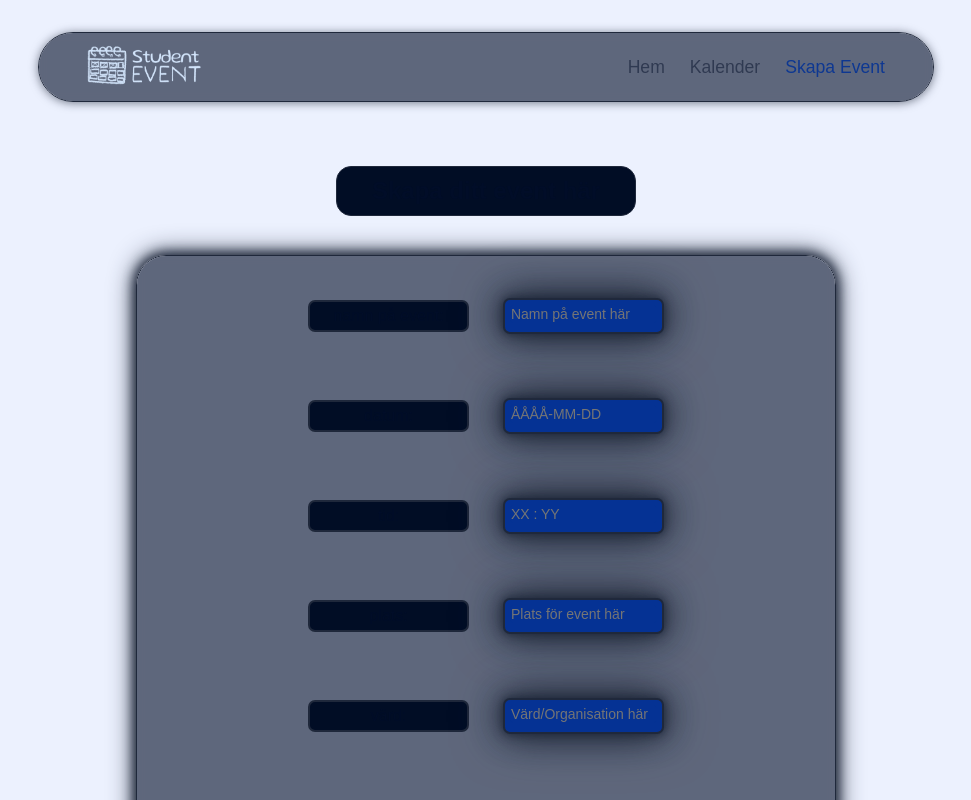
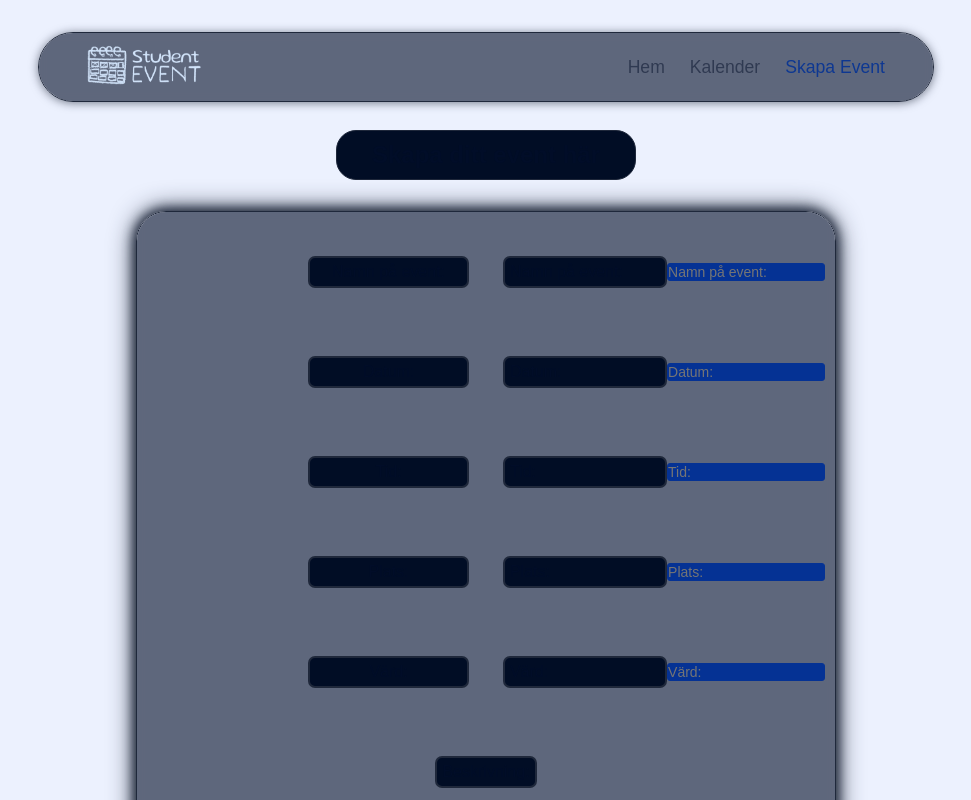
Before and after one commit to Asiyn/student-event, a Next.js app: page /create-event in a window 1280 px wide. Shown: the top 800 px of the page, without its empty margins (154-1125 px from the left). Built offline with nearby package versions, Linux system fonts and the light colour scheme.

Commit message:
trallalerotrallala

```diff
--- /dev/null
+++ b/src/app/components/itemBuilder.jsx
@@ -0,0 +1,16 @@
+import React from "react";
+import styles from "../create-event/createEvent.module.css";
+
+export function ItemBuilder(props) {
+  const { row, rhs, text } = props;
+  const column = rhs ? 2 : 1;
+  const style = rhs ? styles.bodyFlexRHS : styles.bodyFlex;
+  return (
+    <div className={style} style={{ gridRow: row, gridColumn: column }}>
+      <div className={styles.bodyText}>{text}</div>
+      {rhs && (
+        <textarea className={styles.textInput} placeholder={text} rows={1} />
+      )}
+    </div>
+  );
+}
--- a/src/app/components/navbar.tsx
+++ b/src/app/components/navbar.tsx
@@ -6,7 +6,7 @@ import styles from "./navbar.module.css";
 import Link from "next/link";
 import { usePathname } from "next/navigation";
 
-import { FontAwesomeIcon } from '@fortawesome/react-fontawesome'
+import { FontAwesomeIcon } from "@fortawesome/react-fontawesome";
 
 export default function Navbar() {
   const pathName = usePathname();
--- a/src/app/create-event/createEvent.module.css
+++ b/src/app/create-event/createEvent.module.css
@@ -1,7 +1,5 @@
 .container {
-position: fixed;
-
-  margin-top: 3%;
+  position: fixed;
   width: 100%;
   max-width: 700px;
   position: relative;
@@ -10,9 +8,7 @@ position: fixed;
   display: flex;
   flex-direction: column;
   gap: 2rem;
-
-
-
+  margin-top: 5px;
   border-radius: 30px;
 
   background-color: color-mix(in srgb, var(--nav-background) 60%, transparent);
@@ -39,21 +35,32 @@ position: fixed;
   box-sizing: border-box;
 }
 
+.grid2 {
+  display: grid;
+  height: 100%;
+  width: 100%;
+
+  grid-template-columns: 1fr 1fr 1fr;
+  grid-template-rows: 1fr 1fr;
+
+  box-sizing: border-box;
+}
+
 .headFlex {
-  padding-top: 13%;
+  margin-top: 130px;
+  margin-bottom: 2%;
+  height: fit-content;
   display: flex;
   align-items: center;
-  justify-content: center;
+  justify-content: space-between;
+  justify-self: center;
 }
 
 .bodyFlex {
   display: flex;
   align-items: center;
   justify-content: right;
-
   padding-right: 5%;
-
-
 }
 
 .bodyFlexRHS {
@@ -63,7 +70,6 @@ position: fixed;
 
   padding-left: 5%;
   width: 100%;
-
 }
 
 .descFlex {
@@ -79,14 +85,12 @@ position: fixed;
   width: 100%;
 }
 
-
-
 .headText {
   font-family: Arial, Helvetica, sans-serif;
   font-size: x-large;
   font-weight: bold;
 
-  border-radius: 15px;
+  border-radius: 20px;
   border: 1px solid var(--border);
   background-color: var(--nav-background);
 
@@ -95,7 +99,6 @@ position: fixed;
   color: var(--text);
   text-align: center;
 }
-
 
 .bodyText {
   font-family: Arial, Helvetica, sans-serif;
@@ -108,7 +111,6 @@ position: fixed;
   background-color: var(--nav-background);
   color: var(--text);
   border: 2px solid var(--border);
-
 }
 
 .bodyTextRHS {
@@ -145,7 +147,7 @@ position: fixed;
   overflow-wrap: break-word;
   resize: none;
 }
-.descText{
+.descText {
   font-family: Arial, Helvetica, sans-serif;
   border-radius: 7px;
   padding: 5px;
@@ -155,7 +157,6 @@ position: fixed;
   background-color: var(--nav-background);
   color: var(--text);
   border: 2px solid var(--border);
-
 }
 
 .descInputText {
@@ -180,7 +181,6 @@ position: fixed;
   border: 1px solid var(--primary);
 }
 
-
 .textInput:focus {
   outline: none;
   box-shadow: 0 0 0 4px color-mix(in srgb, var(--primary) 20%, transparent);
@@ -203,7 +203,6 @@ position: fixed;
   text-align: left;
 }
 
-
 @keyframes glowPulse {
   0% {
     box-shadow:
--- a/src/app/create-event/page.tsx
+++ b/src/app/create-event/page.tsx
@@ -1,29 +1,41 @@
 import Navbar from "../components/navbar";
 import styles from "./createEvent.module.css";
-
-
-import formBuilder from "../components/formBuilder";
+import { ItemBuilder } from "../components/itemBuilder";
+import { truncate } from "fs";
 
 export const metadata = {
   title: "Skapa Event | StudentEvent",
 };
 
+const firstFive: string[] = [
+  "Namn på event:",
+  "Datum:",
+  "Tid:",
+  "Plats:",
+  "Värd:",
+];
+
+const eightToTen: string[] = ["omslag / affisch:", "fakultet:", "Sektion:"];
+
 export default function CreateEvent() {
   return (
     <>
       <Navbar />
-           <div
-            className={styles.headFlex}>
-            <p className={styles.headText}>Skapa ditt event här</p>
-          </div>
+      <div className={styles.headFlex}>
+        <p className={styles.headText}>Skapa ditt event här</p>
+      </div>
+      {/*kan chilla här*/}
       <div className={styles.container}>
         <div className={styles.grid}>
-          <div
-            className={styles.bodyFlex}
-            style={{ gridRow: "1", gridColumn: "1" }}
-          >
-            <p className={styles.bodyText}>namn på event:</p>
-          </div>
+          {firstFive.map((thisText) => (
+            <ItemBuilder
+              key={thisText}
+              row={firstFive.indexOf(thisText) + 1}
+              rhs={false}
+              text={thisText}
+            />
+          ))}
+          {/*
           <div
             className={styles.bodyFlex}
             style={{ gridRow: "2", gridColumn: "1" }}
@@ -47,7 +59,8 @@ export default function CreateEvent() {
             style={{ gridRow: "5", gridColumn: "1" }}
           >
             <p className={styles.bodyText}>värd:</p>
-          </div>
+            </div>
+            */}
           <div
             className={styles.descFlex}
             style={{ gridRow: "6", gridColumn: "1 /span 2" }}
@@ -55,11 +68,33 @@ export default function CreateEvent() {
             <p className={styles.descText}>Beskrivning:</p>
           </div>
           <div
+            className={styles.descFlexInputText}
+            style={{ gridRow: "7", gridColumn: "1 /span 2" }}
+          >
+            <p className={styles.descFlexText}>
+              <textarea
+                className={styles.descInputText}
+                placeholder="Beskriv ditt evenemang här"
+                maxLength={250}
+              />
+            </p>
+          </div>
+
+          {eightToTen.map((thisText) => (
+            <ItemBuilder
+              key={thisText}
+              row={eightToTen.indexOf(thisText) + 8}
+              rhs={false}
+              text={thisText}
+            />
+          ))}
+
+          {/*<div
             className={styles.bodyFlex}
             style={{ gridRow: "8", gridColumn: "1" }}
           >
             <p className={styles.bodyText}>omslag / affisch:</p>
-          </div>{" "}
+          </div>
           <div
             className={styles.bodyFlex}
             style={{ gridRow: "9", gridColumn: "1" }}
@@ -71,85 +106,114 @@ export default function CreateEvent() {
             style={{ gridRow: "10", gridColumn: "1" }}
           >
             <p className={styles.bodyText}>sektion:</p>
-          </div>
+          </div>*/}
           {/* ------------------RIGHT SIDE / TEXT----------------- */}
+          {firstFive.map((thisText) => (
+            <ItemBuilder
+              key={thisText}
+              row={firstFive.indexOf(thisText) + 1}
+              rhs={true}
+              text={thisText}
+            />
+          ))}
+          {/*
           <div
             className={styles.bodyFlexRHS}
             style={{ gridRow: "1", gridColumn: "2" }}
           >
             <p className={styles.bodyTextRHS}>
+              <textarea
+                className={styles.textInput}
+                placeholder="Namn på event här"
+                rows={1}
+              />
+            </p>
+          </div>
 
-              <textarea className={styles.textInput} placeholder="Namn på event här" rows={1}/>
-      </p>
-          </div>
           <div
             className={styles.bodyFlexRHS}
             style={{ gridRow: "2", gridColumn: "2" }}
           >
-
             <p className={styles.bodyTextRHS}>
-              <textarea className={styles.textInput} placeholder="ÅÅÅÅ-MM-DD"
-              rows={1}/>
-             </p>
-
+              <textarea
+                className={styles.textInput}
+                placeholder="ÅÅÅÅ-MM-DD"
+                rows={1}
+              />
+            </p>
           </div>
           <div
             className={styles.bodyFlexRHS}
             style={{ gridRow: "3", gridColumn: "2" }}
           >
             <p className={styles.bodyTextRHS}>
-              <textarea className={styles.textInput} placeholder="XX : YY" rows={1}/></p>
-
+              <textarea
+                className={styles.textInput}
+                placeholder="XX : YY"
+                rows={1}
+              />
+            </p>
           </div>
           <div
             className={styles.bodyFlexRHS}
             style={{ gridRow: "4", gridColumn: "2" }}
           >
             <p className={styles.bodyTextRHS}>
-              <textarea className={styles.textInput} placeholder="Plats för event här" rows={1}/></p>
+              <textarea
+                className={styles.textInput}
+                placeholder="Plats för event här"
+                rows={1}
+              />
+            </p>
           </div>
           <div
             className={styles.bodyFlexRHS}
             style={{ gridRow: "5", gridColumn: "2" }}
           >
-
             <p className={styles.bodyTextRHS}>
-              <textarea className={styles.textInput} placeholder="Värd/Organisation här" rows={1}/></p>
-
+              <textarea
+                className={styles.textInput}
+                placeholder="Värd/Organisation här"
+                rows={1}
+              />
+            </p>
           </div>
-          <div
-            className={styles.descFlexInputText}
-            style={{ gridRow: "7", gridColumn: "1 /span 2" }}
-          >
-
-            <p className={styles.descFlexText}>
-              <textarea className={styles.descInputText} placeholder="Beskriv ditt evenemang här" maxLength={250}/></p>
-
-          </div>
+          */}
           <div
             className={styles.bodyFlexRHS}
             style={{ gridRow: "8", gridColumn: "2" }}
           >
-
             <p className={styles.bodyTextRHS}>
-              <textarea className={styles.textInput} placeholder="Ladda upp omslag/affish här" rows={1}/></p>
+              <textarea
+                className={styles.textInput}
+                placeholder="Ladda upp omslag/affish här"
+                rows={1}
+              />
+            </p>
           </div>
           <div
             className={styles.bodyFlexRHS}
             style={{ gridRow: "9", gridColumn: "2" }}
           >
-
             <p className={styles.bodyTextRHS}>
-              <textarea className={styles.textInput} placeholder="Faktultet Lintek/Stuff..." rows={1}/></p>
+              <textarea
+                className={styles.textInput}
+                placeholder="Faktultet Lintek/Stuff..."
+                rows={1}
+              />
+            </p>
           </div>
-
           <div
             className={styles.bodyFlexRHS}
             style={{ gridRow: "10", gridColumn: "2" }}
           >
-
-            <p className={styles.bodyTextRHS}><textarea className={styles.textInput} placeholder="Sektion N/MT/GDK..." rows={1}/></p>
-
+            <p className={styles.bodyTextRHS}>
+              <textarea
+                className={styles.textInput}
+                placeholder="Sektion N/MT/GDK..."
+                rows={1}
+              />
+            </p>
           </div>
         </div>
       </div>
```
Also changed, not shown: src/app/components/formBuilder.tsx (deleted, +0 -13 lines), 2 other files (tests, documents, lock files or other folders).
